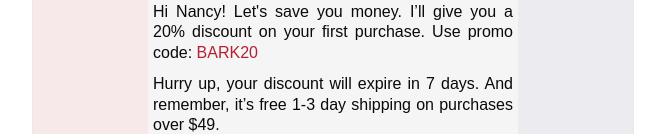
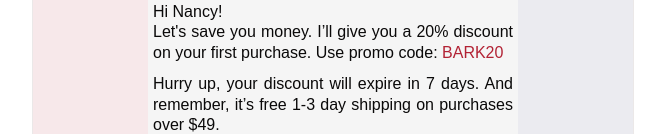
Before and after one commit to Marianna1008/Email-20off, a plain HTML site: page index.html in a window 1280 px wide. Shown: the part 286-420 px from the top of the page, without its empty margins (307-972 px from the left). Drawn offline with Linux system fonts and the light colour scheme.

Commit message:
Email-20off

```diff
--- a/index.html
+++ b/index.html
@@ -60,7 +60,7 @@
             <td class="red-ribbon" style="background-color: rgba(178, 34, 52, 0.1); width: 124px;"></td>
             <td style="background-color: #F5F5F5;">
                 <p class="size-18" style="margin: 5px 5px 0 5px; padding: 0; color: #0A0909; font-family: Arial, sans-serif; font-size: 16px; line-height: 1.3; text-align: justify;">
-                  Hi Nancy! Let's save you money. I’ll give you a 20% discount on your first purchase. Use promo code: <span style="color: #B22234">BARK20</span>
+                  Hi Nancy!<br> Let's save you money. I’ll give you a 20% discount on your first purchase. Use promo code: <span style="color: #B22234">BARK20</span>
                 </p>
                 <p class="size-18"
                   style="margin: 10px 5px 0 5px; padding: 0; color: #0A0909; font-family: Arial, sans-serif; font-size: 16px; line-height: 1.3; text-align: justify;">
```
